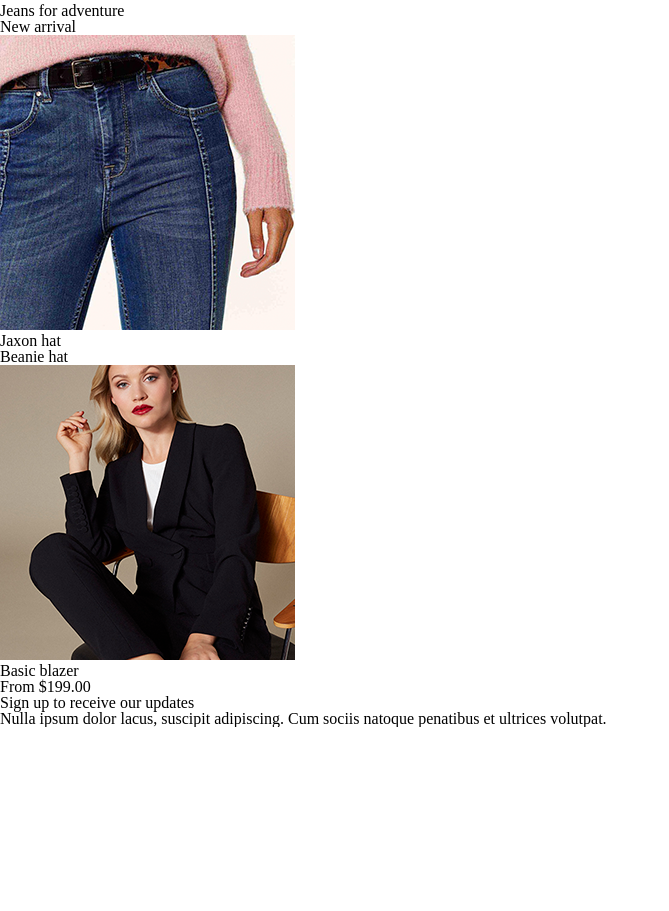
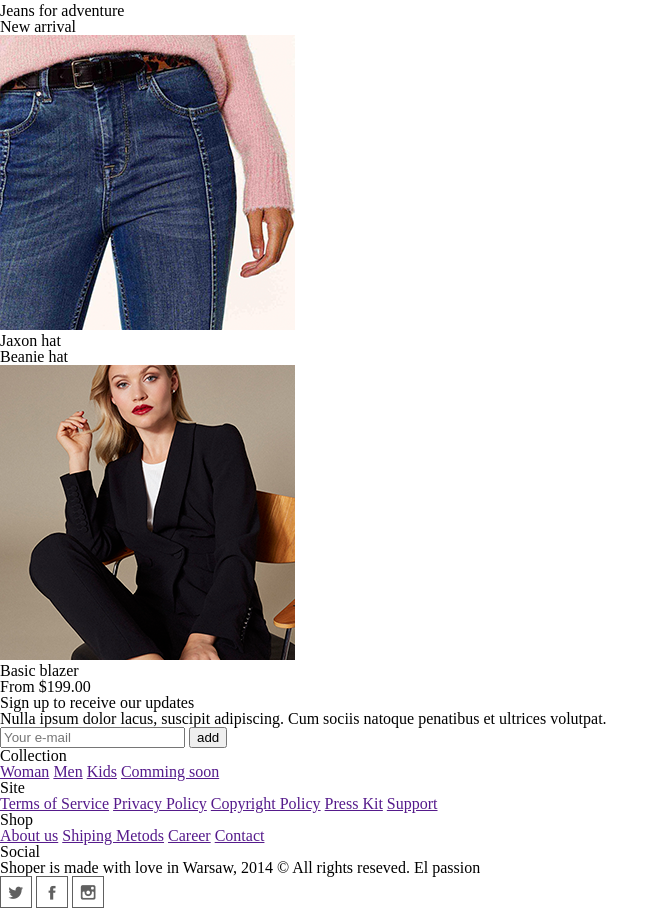
Before and after one commit to antkati/clothes, a plain HTML site: page index.html in a window 1280 px wide. Shown: the part 2077-2988 px from the top of the page, without its empty margins (0-669 px from the left). Before the commit the page ends 2804 px from the top, so only its background shows below. Drawn offline with Linux system fonts and the light colour scheme.

Commit message:
В разметку добавлена форма Subscribe и Footer

```diff
--- a/index.html
+++ b/index.html
@@ -8,6 +8,7 @@
 <body>
 	<div class="container">
 
+		<!-- ШАПКА -->
 		<header>
 			<div class="navigation">
 				<!-- Лого -->
@@ -39,6 +40,7 @@
 			</div>
 		</header>
 
+		<!-- ОСНОВНОЙ БЛОК -->
 		<main>
 			<!-- Промоблок -->
 			<section class="promo">
@@ -111,11 +113,46 @@
 				<h2>Sign up to receive our updates</h2>
 				<p>Nulla ipsum dolor lacus, suscipit adipiscing. Cum sociis natoque penatibus et ultrices volutpat.</p>
 				<!-- Форма для e-mail -->
+				<form>
+					<input type="text" name="email" placeholder="Your e-mail">
+					<button name="submit">add</button>
+				</form>
 			</section>
 		</main>
 
+		<!-- ФУТЕР -->
 		<footer>
-
+			<div>
+				<h4>Collection</h4>
+				<a href="">Woman</a>
+				<a href="">Men</a>
+				<a href="">Kids</a>
+				<a href="">Comming soon</a>
+			</div>
+			<div>
+				<h4>Site</h4>
+				<a href="">Terms of Service</a>
+				<a href="">Privacy Policy</a>
+				<a href="">Copyright Policy</a>
+				<a href="">Press Kit</a>
+				<a href="">Support</a>
+			</div>
+			<div>
+				<h4>Shop</h4>
+				<a href="">About us</a>
+				<a href="">Shiping Metods</a>
+				<a href="">Career</a>
+				<a href="">Contact</a>
+			</div>
+			<div>
+				<h4>Social</h4>
+				<p>
+					Shoper is made with love in Warsaw, 2014 &#169; All rights reseved. El passion
+				</p>
+				<img src="images/twitter.png">
+				<img src="images/fb.png">
+				<img src="images/instagram.png">
+			</div>
 		</footer>
 
 	</div>
```
